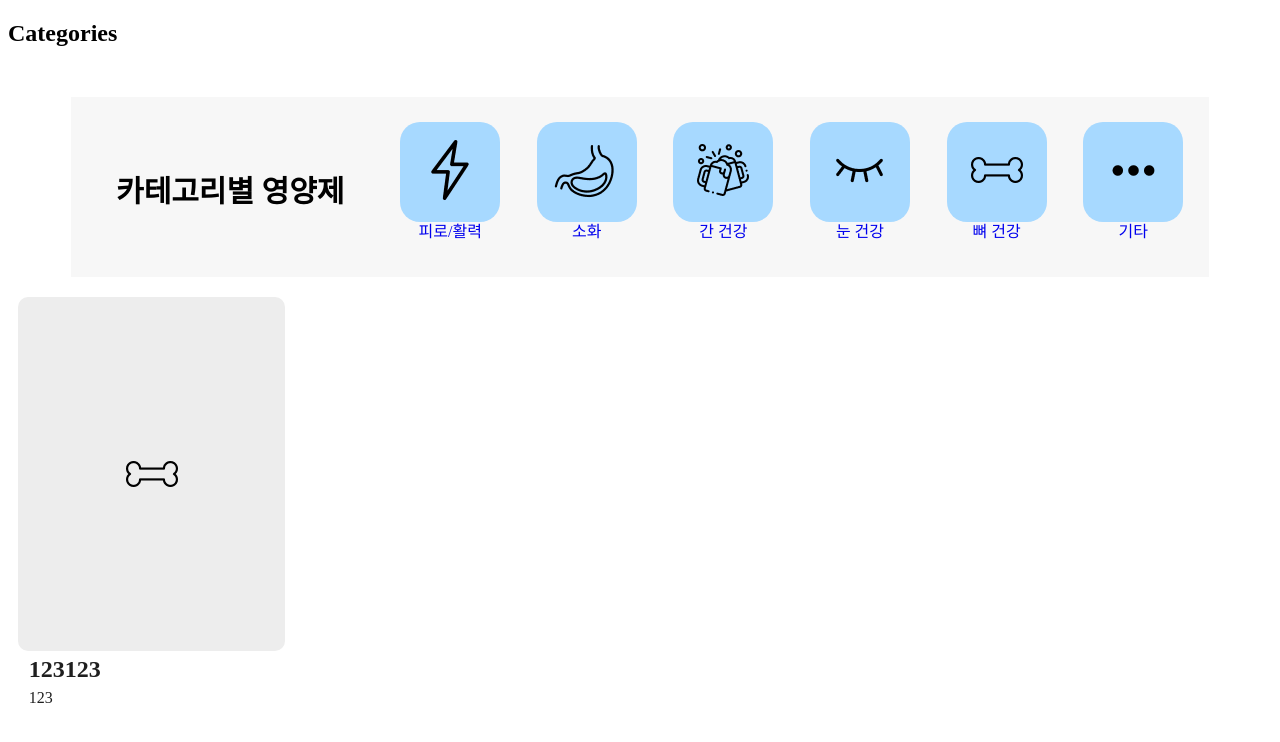
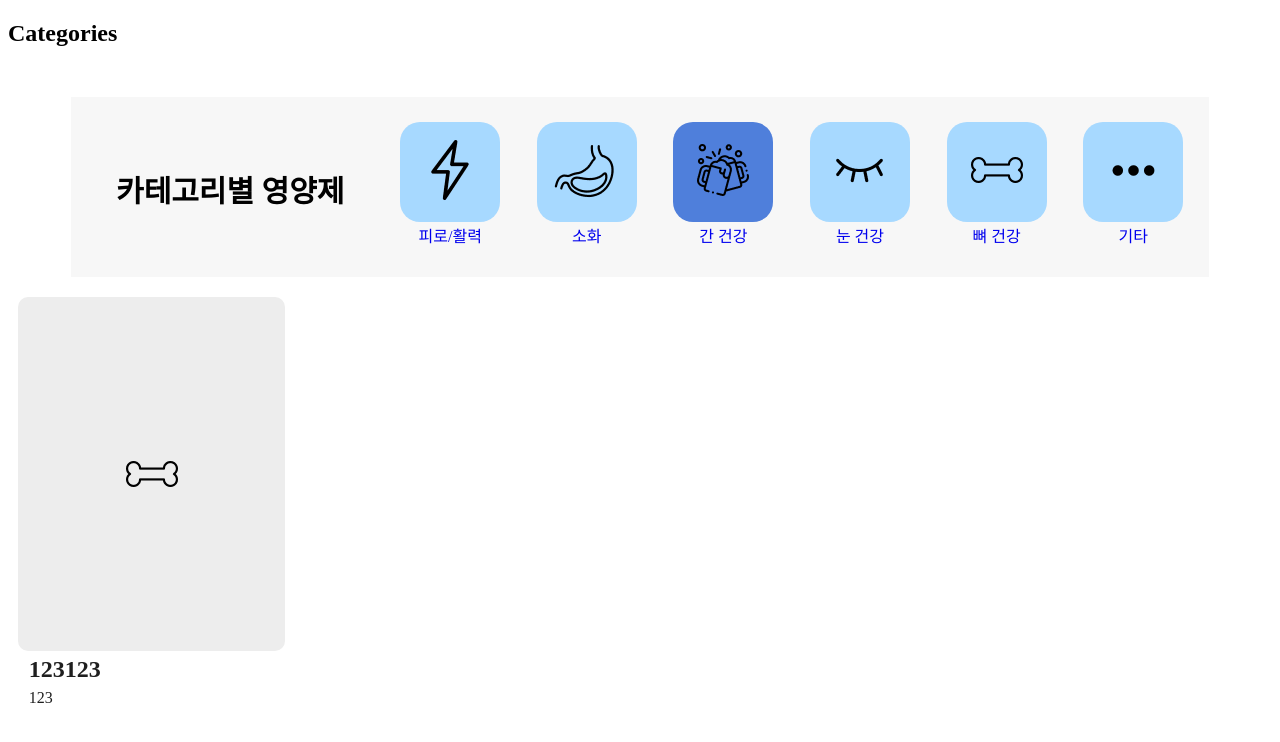
Before and after one commit to GC-AdvancedWebPrograming-WebGPT/FrontEndDev, a React (Create React App) app: page /categories in a window 1280 px wide. Shown: the top 742 px of the page. Built offline with nearby package versions, Linux system fonts and the light colour scheme.

Commit message:
components and example at Categories.js

```diff
--- a/src/components/ButtonCategory.js
+++ b/src/components/ButtonCategory.js
@@ -23,7 +23,7 @@ const Img = styled.img`
 `
 
 const Tag = styled.p`
-    margin-top: 0px;
+    margin-top: 5px;
     margin-bottom: 0px;
     position: absolute;
     left: 0%;
--- a/src/components/ChooseCategory.js
+++ b/src/components/ChooseCategory.js
@@ -30,18 +30,23 @@ const Header = styled.div`
 
 function ChooseCategory({selectedCategory}) {
     // selectedCategory는 0부터 6 사이의 정수 중 하나임.
+    //non selected bgColor = "#A7D9FF";
+    //selected bgColor = "#4F7FDB";
 
+    var targ = Number(selectedCategory);
+    let Colors = ['#A7D9FF','#A7D9FF','#A7D9FF','#A7D9FF','#A7D9FF','#A7D9FF'];
+    if (targ > 0) Colors[targ-1] = "#4F7FDB";
 
     return(
         <Wrapper>
             <tr>
                 <td width="28%"> <Header>카테고리별 영양제</Header> </td>
-                <td width="12%"> <ButtonCategory toLink="/conditions" imgSrc={imgs.Energy} bgColor="#A7D9FF" tagName="피로/활력"/> </td>
-                <td width="12%"> <ButtonCategory toLink="/conditions" imgSrc={imgs.Stomach} bgColor="#A7D9FF" tagName="소화"/> </td>
-                <td width="12%"> <ButtonCategory toLink="/conditions" imgSrc={imgs.Cheers} bgColor="#A7D9FF" tagName="간 건강"/> </td>
-                <td width="12%"> <ButtonCategory toLink="/conditions" imgSrc={imgs.Eye} bgColor="#A7D9FF" tagName="눈 건강"/> </td>
-                <td width="12%"> <ButtonCategory toLink="/conditions" imgSrc={imgs.Bone} bgColor="#A7D9FF" tagName="뼈 건강"/> </td>
-                <td width="12%"> <ButtonCategory toLink="/conditions" imgSrc={imgs.Threedots} bgColor="#A7D9FF" tagName="기타"/> </td>
+                <td width="12%"> <ButtonCategory toLink="/conditions" imgSrc={imgs.Energy} bgColor={Colors[0]} tagName="피로/활력"/> </td>
+                <td width="12%"> <ButtonCategory toLink="/conditions" imgSrc={imgs.Stomach} bgColor={Colors[1]} tagName="소화"/> </td>
+                <td width="12%"> <ButtonCategory toLink="/conditions" imgSrc={imgs.Cheers} bgColor={Colors[2]} tagName="간 건강"/> </td>
+                <td width="12%"> <ButtonCategory toLink="/conditions" imgSrc={imgs.Eye} bgColor={Colors[3]} tagName="눈 건강"/> </td>
+                <td width="12%"> <ButtonCategory toLink="/conditions" imgSrc={imgs.Bone} bgColor={Colors[4]} tagName="뼈 건강"/> </td>
+                <td width="12%"> <ButtonCategory toLink="/conditions" imgSrc={imgs.Threedots} bgColor={Colors[5]} tagName="기타"/> </td>
             </tr>
         </Wrapper>
     );
--- a/src/pages/Categories.js
+++ b/src/pages/Categories.js
@@ -7,7 +7,7 @@ const Categories = () =>{
     return(
         <div>
             <h2>Categories</h2>
-            <ChooseCategory children="1" />
+            <ChooseCategory selectedCategory="3" />
             <NutrientsInfo toLink="" imgSrc={Bone} itemName="123123" itemCompany="123" />
         </div>
     );
```
